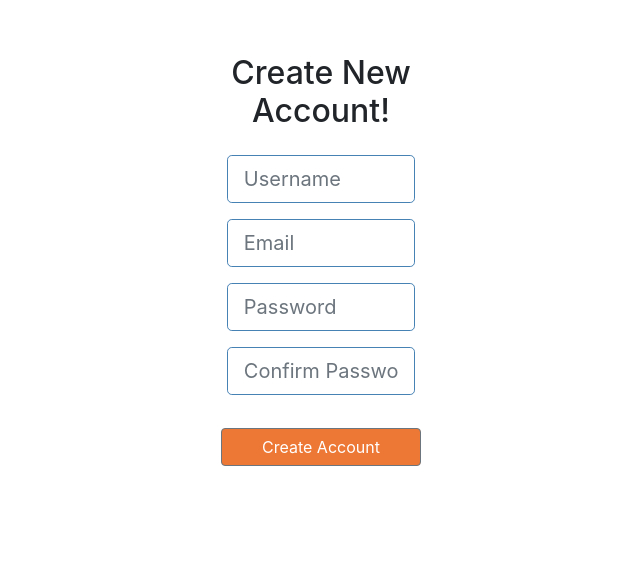
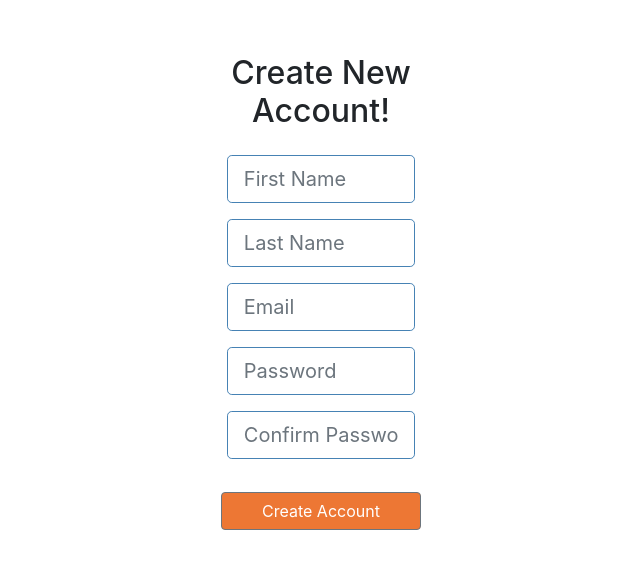
Before and after one commit to jmkoontz/cheddar, a React (Create React App) app in the folder frontend/: page /create-account in a window 1280 px wide. Shown: the part 146-714 px from the top of the page, without its empty margins (319-959 px from the left). Built offline with nearby package versions, Linux system fonts and the light colour scheme; no server answers.

Commit message:
Connecting account creation to database

```diff
--- a/frontend/src/components/Accounts/CreateAccount.js
+++ b/frontend/src/components/Accounts/CreateAccount.js
@@ -3,6 +3,7 @@ import React, { Component } from 'react';
 import { fireauth } from '../../firebase.js';
 import { Form, Input, Button, Alert, Row, Col } from 'reactstrap';
 //import {Redirect} from 'react-router-dom';
+import axios from 'axios';
 import history from '../../history';
 import './SignIn.css'
 
@@ -12,7 +13,8 @@ class CreateAccount extends Component {
     super(props);
 
     this.state = {
-      username: null,
+      firstName: null,
+      lastName: null,
       email: null,
       confirm_password: null,
 
@@ -24,13 +26,17 @@ class CreateAccount extends Component {
 
   onFormSubmit = (ev) => {
     ev.preventDefault();
-    let username = ev.target.username.value;
+    let firstName = ev.target.firstName.value;
+    let lastName = ev.target.lastName.value;
     let email = ev.target.email.value;
     let password = ev.target.password.value;
     let confirm_password = ev.target.confirm_password.value;
 
-    if (username === '') {
-      this.setError('Please enter a valid username.');
+    if (firstName === '') {
+      this.setError('Please enter a valid first name.');
+      return;
+    } if (lastName === '') {
+      this.setError('Please enter a valid last name.');
       return;
     } else if (email === ''){
       this.setError('Please enter a valid email.');
@@ -47,8 +53,9 @@ class CreateAccount extends Component {
     }
 
     this.setState({
-      username: username,
-      email: email,
+      firstName: firstName,
+      lastName: lastName,
+      email: email
     });
 
     this.createAccount(email, password);
@@ -63,19 +70,24 @@ class CreateAccount extends Component {
     });
   };
 
-  addUserInfo(user){
+  addUserInfo(userData){
     let self = this;
-    //let docRef = firestore.collection("users").doc(user.uid);
-    /*docRef.set({
-      username: self.state.username,
-      email: self.state.email,
-      connections: [],
-      favorites: [],
-      watchlist: [],
-      reviews: [],
-    }).catch(function(error) {
-      console.log(error);
-    });*/
+    axios.post('http://localhost:8080/Cheddar/CreateAccount', {
+      _id: userData.user.uid,
+      firstName: self.state.firstName,
+      lastName: self.state.lastName,
+      email: self.state.email
+    }).then(() => {
+      window.location.reload();
+    }).catch((error) => {
+      if (error.response && error.response.data) {
+        console.log(error.response.data.error);
+        fireauth.currentUser.delete();  // delete invalid user from Firebase
+        sessionStorage.clear(); // remove saved UID
+      } else {
+        console.log(error);
+      }
+    });
 
     self.setState({
       account_created: true,
@@ -115,9 +127,18 @@ class CreateAccount extends Component {
 
                 <Input
                   type='text'
-                  id='username'
+                  id='firstName'
                   bsSize='lg'
-                  placeholder='Username'
+                  placeholder='First Name'
+                  style={{border: '1px solid #4682B4'}}/>
+
+                <div style={{height: '1em'}}/>
+
+                <Input
+                  type='text'
+                  id='lastName'
+                  bsSize='lg'
+                  placeholder='Last Name'
                   style={{border: '1px solid #4682B4'}}/>
 
                 <div style={{height: '1em'}}/>
```
Also changed, not shown: 2 other files (tests, documents, lock files or other folders).
